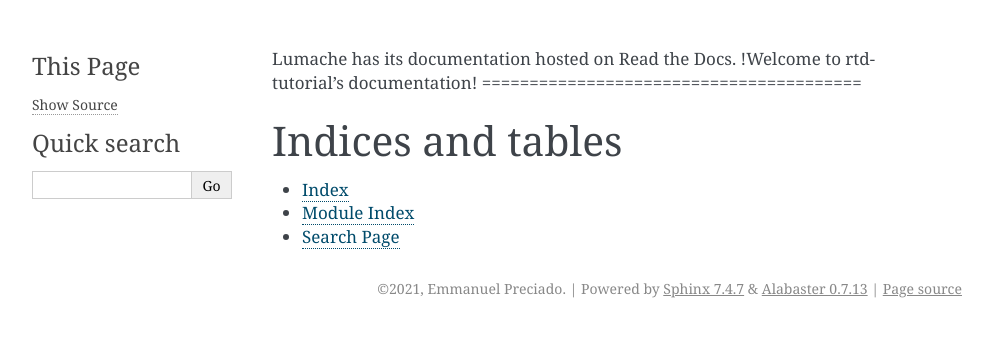
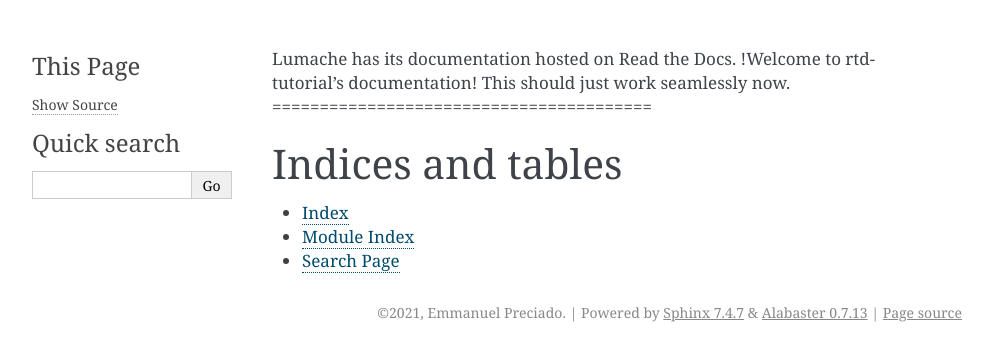
Before and after one commit to EmmanuelDej/rtd-tutorial, a Sphinx documentation site: the page built from docs/index.rst, in a window 1280 px wide. Shown: the top 361 px of the page, without its empty margins (148-1141 px from the left). Built offline with Sphinx 7.4.7, drawn with Linux system fonts in a browser that asks for light colours.

Commit message:
Update index.rst

```diff
--- a/docs/index.rst
+++ b/docs/index.rst
@@ -4,6 +4,7 @@
    contain the root `toctree` directive.
 Lumache has its documentation hosted on Read the Docs.
 !Welcome to rtd-tutorial's documentation!
+This should just work seamlessly now.
 ========================================
 
 .. toctree::
```
